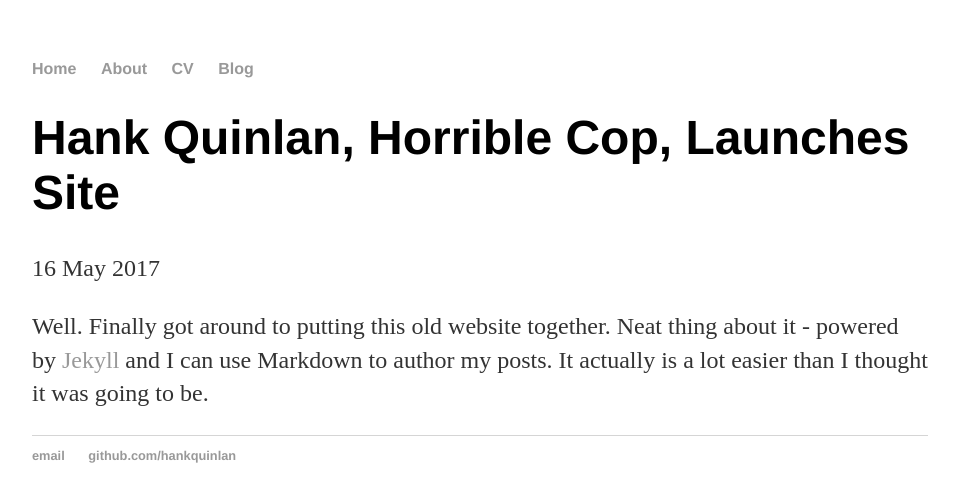
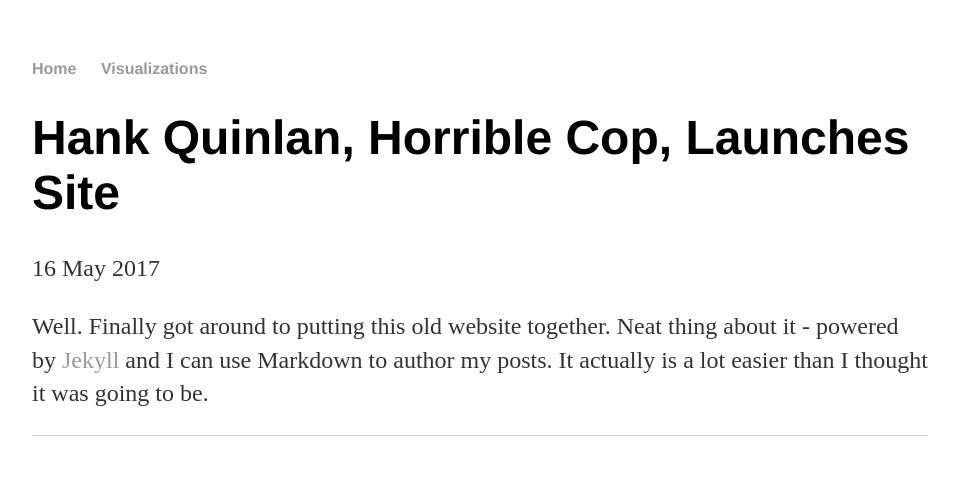
Before and after one commit to ajander/ajander.github.io, a Jekyll site: the page built from _posts/2017-05-16-first-blog-post.md, in a window 1280 px wide. Shown: the top 502 px of the page, without its empty margins (160-1119 px from the left). Built offline with Jekyll 4.4.1, drawn with Linux system fonts in a browser that asks for light colours.

Commit message:
commented out excess info

```diff
--- a/_layouts/default.html
+++ b/_layouts/default.html
@@ -11,9 +11,9 @@
 			<nav>
 	    		<ul>
 	        		<li><a href="/">Home</a></li>
-		        	<li><a href="/about">About</a></li>
-	        		<li><a href="/cv">CV</a></li>
-	        		<li><a href="/blog">Blog</a></li>
+		        	<!-- <li><a href="/about">About</a></li>
+	        		<li><a href="/cv">CV</a></li> -->
+	        		<li><a href="/blog">Visualizations</a></li>
 	    		</ul>
 			</nav>
 
@@ -24,10 +24,10 @@
 			</div><!-- /.container -->
 
 			<footer>
-	    		<ul>
+	    		<!-- <ul>
 	        		<li><a href="mailto:hankquinlanhub@gmail.com">email</a></li>
-	        		<li><a href="https://github.com/hankquinlan">github.com/hankquinlan</a></li>
-				</ul>
+	        		<li><a href="https://github.com/ajander">github.com/ajander</a></li>
+				</ul> -->
 			</footer>
 		</body>
 	</html>
```
